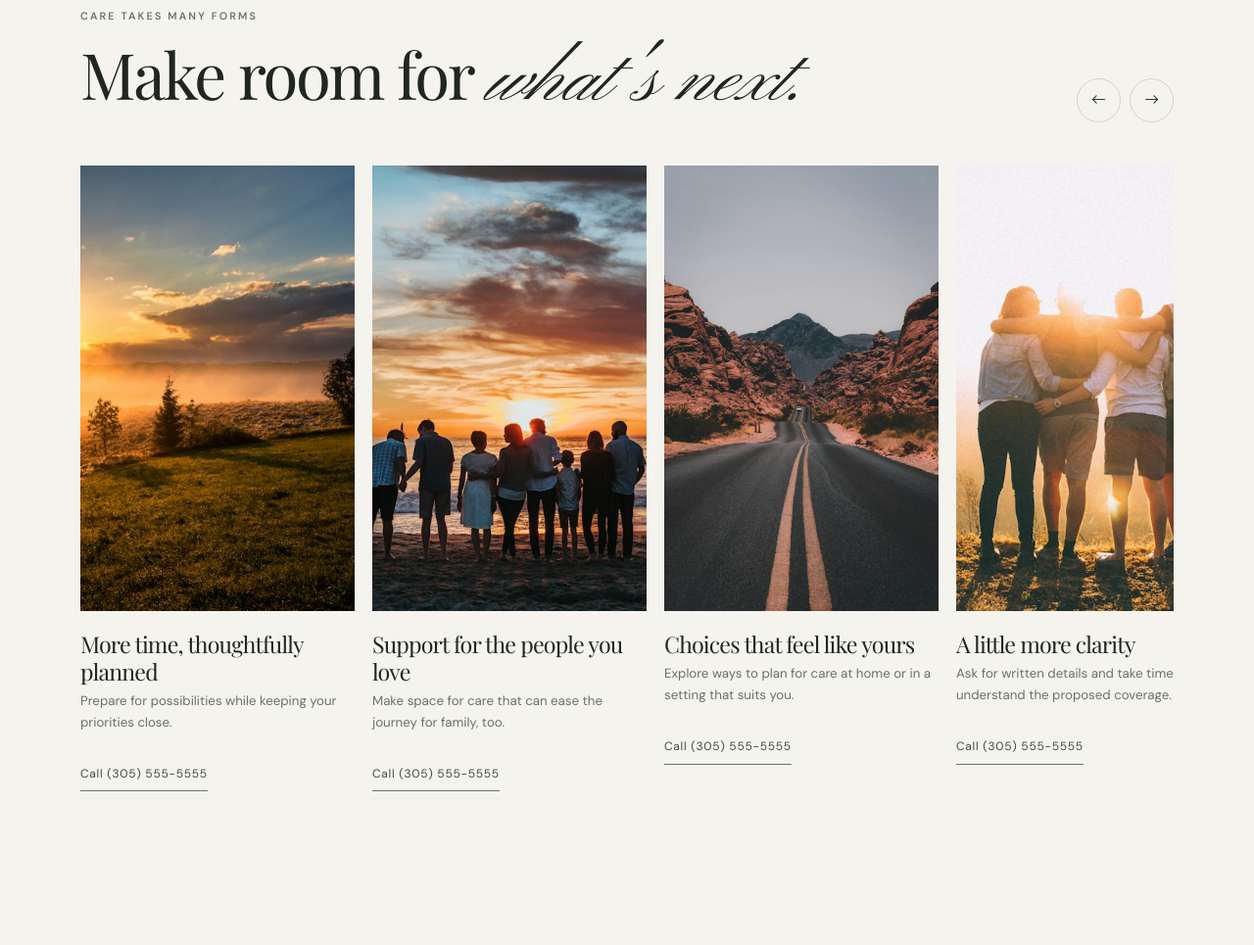
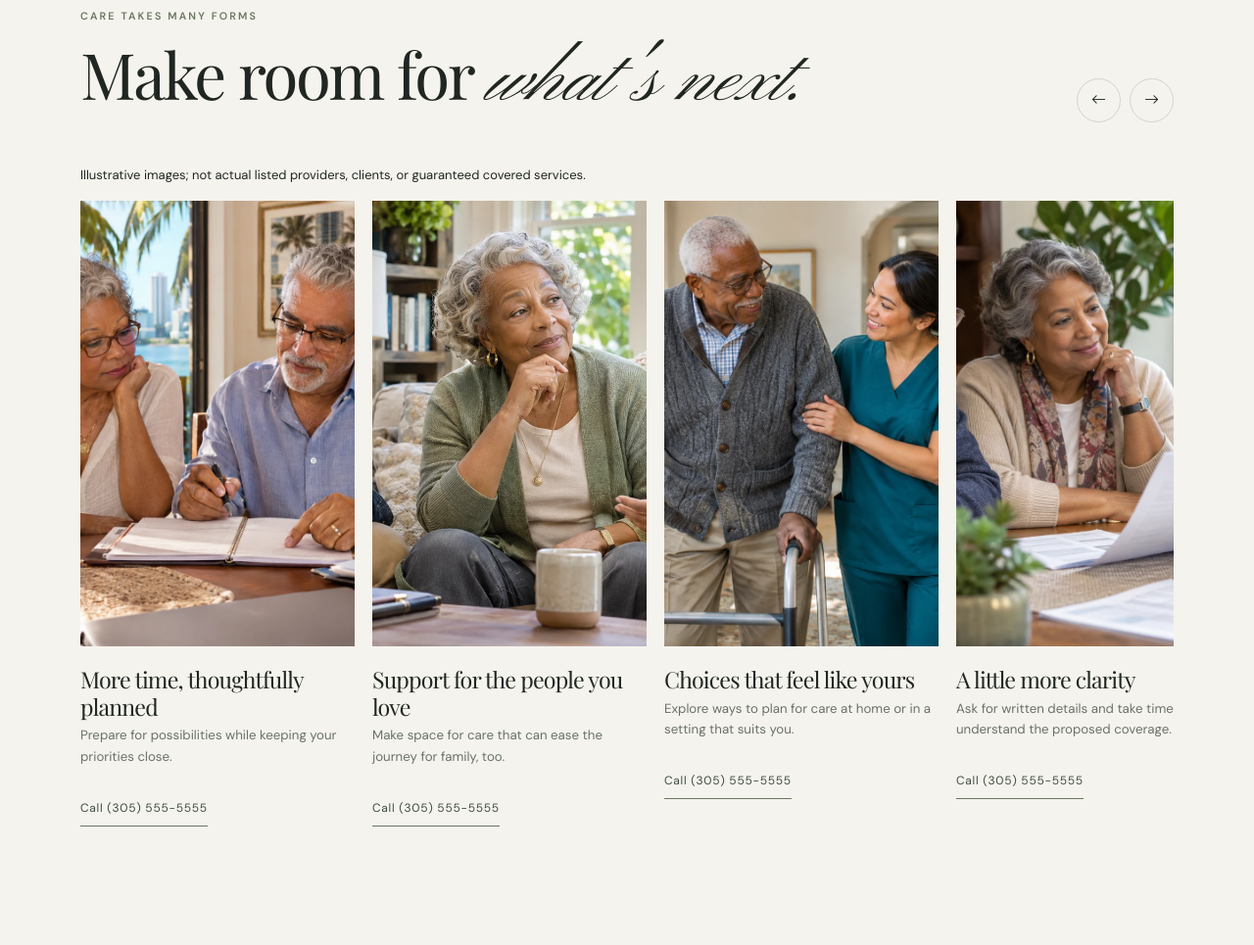
Before and after one commit to gregsimonds-boop/LongTermCareMiami, a plain HTML site: page index.html in a window 1280 px wide. Shown: the part 3716-4681 px from the top of the page at 98% size. Drawn offline with nearby package versions, Linux system fonts and the light colour scheme.

Commit message:
Add files via upload

```diff
--- a/index.html
+++ b/index.html
@@ -117,24 +117,24 @@
             <button type="button" class="slide-next" aria-label="Scroll stories right"><i class="bi bi-arrow-right" aria-hidden="true"></i></button>
           </div>
         </div>
-        <div class="story-track" id="storyTrack" tabindex="0" aria-label="Long-term care planning considerations">
+        <p class="image-note" style="font-size:13px;line-height:1.5">Illustrative images; not actual listed providers, clients, or guaranteed covered services.</p><div class="story-track" id="storyTrack" tabindex="0" aria-label="Long-term care planning considerations">
           <article class="story-card reveal">
-            <div class="story-image"><img src="assets/img-4.jpg" alt="Sunrise over a peaceful green landscape" loading="lazy"></div>
+            <div class="story-image"><img src="assets/care-planning-at-home.webp" alt="An older couple reviewing a care-planning notebook at home" loading="lazy"></div>
             <h3>More time, thoughtfully planned</h3>
             <p>Prepare for possibilities while keeping your priorities close.</p>
           <a class="text-link" href="tel:+13055555555">Call (305) 555-5555</a></article>
           <article class="story-card reveal">
-            <div class="story-image"><img src="assets/img-5.jpg" alt="Family sharing an easy, joyful moment together" loading="lazy"></div>
+            <div class="story-image"><img src="assets/family-care-conversation.webp" alt="An older woman and her adult children discussing future care" loading="lazy"></div>
             <h3>Support for the people you love</h3>
             <p>Make space for care that can ease the journey for family, too.</p>
           <a class="text-link" href="tel:+13055555555">Call (305) 555-5555</a></article>
           <article class="story-card reveal">
-            <div class="story-image"><img src="assets/img-6.jpg" alt="A quiet trail winding through a sunlit landscape" loading="lazy"></div>
+            <div class="story-image"><img src="assets/support-with-daily-living.webp" alt="A home caregiver supporting an older man using a walker" loading="lazy"></div>
             <h3>Choices that feel like yours</h3>
             <p>Explore ways to plan for care at home or in a setting that suits you.</p>
           <a class="text-link" href="tel:+13055555555">Call (305) 555-5555</a></article>
           <article class="story-card reveal">
-            <div class="story-image"><img src="assets/img-7.jpg" alt="Loved ones gathered close together outdoors" loading="lazy"></div>
+            <div class="story-image"><img src="assets/reviewing-coverage-options.webp" alt="An older couple reviewing coverage documents with an advisor" loading="lazy"></div>
             <h3>A little more clarity</h3>
             <p>Ask for written details and take time to understand the proposed coverage.</p>
           <a class="text-link" href="tel:+13055555555">Call (305) 555-5555</a></article>
```
Also changed, not shown: assets/care-planning-at-home.webp (added), assets/family-care-conversation.webp (added), assets/reviewing-coverage-options.webp (added), assets/support-with-daily-living.webp (added).
